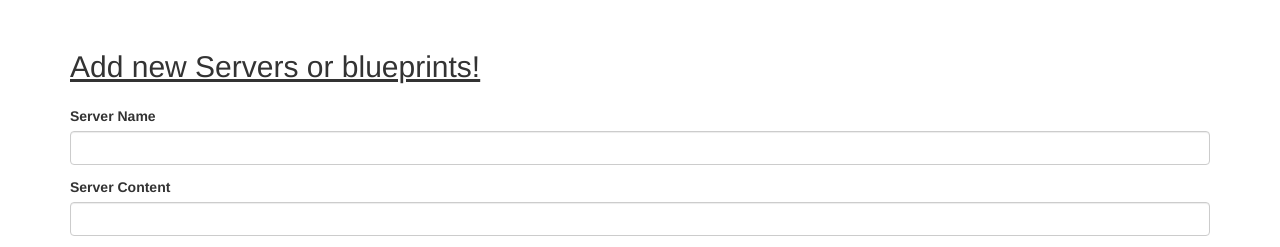
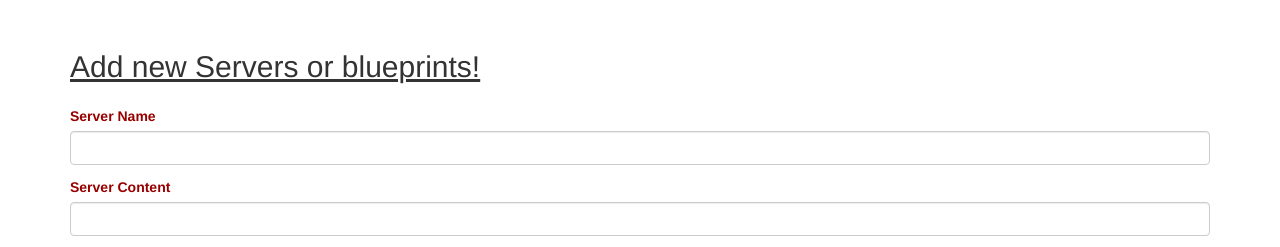
Before and after one commit to robcrusoe/server-app, an Angular app: page / in a window 1280 px wide. Shown: the top 247 px of the page. Built offline with nearby package versions, Linux system fonts and the light colour scheme.

Commit message:
Understanding ViewEncapsulation (Emulated | None)

```diff
--- a/src/app/app.component.css
+++ b/src/app/app.component.css
@@ -1,7 +1,3 @@
 .container {
   margin-top: 30px;
 }
-
-p {
-  color: blue;
-}
--- a/src/app/server-element/server-element.component.css
+++ b/src/app/server-element/server-element.component.css
@@ -0,0 +1,7 @@
+p {
+	color: blue;
+}
+
+label {
+	color: #980000;
+}
--- a/src/app/server-element/server-element.component.ts
+++ b/src/app/server-element/server-element.component.ts
@@ -1,9 +1,11 @@
-import { Component, Input, OnInit } from '@angular/core';
+import { Component, Input, OnInit, ViewEncapsulation } from '@angular/core';
 
 @Component({
   selector: 'app-server-element',
   templateUrl: './server-element.component.html',
-  styleUrls: ['./server-element.component.css']
+  styleUrls: ['./server-element.component.css'],
+  // encapsulation: ViewEncapsulation.Emulated // Default
+  encapsulation: ViewEncapsulation.None // Removes ViewEncapsulation | Styles put in for this Component will be applicable to All Components *
 })
 export class ServerElementComponent implements OnInit {
 
```
